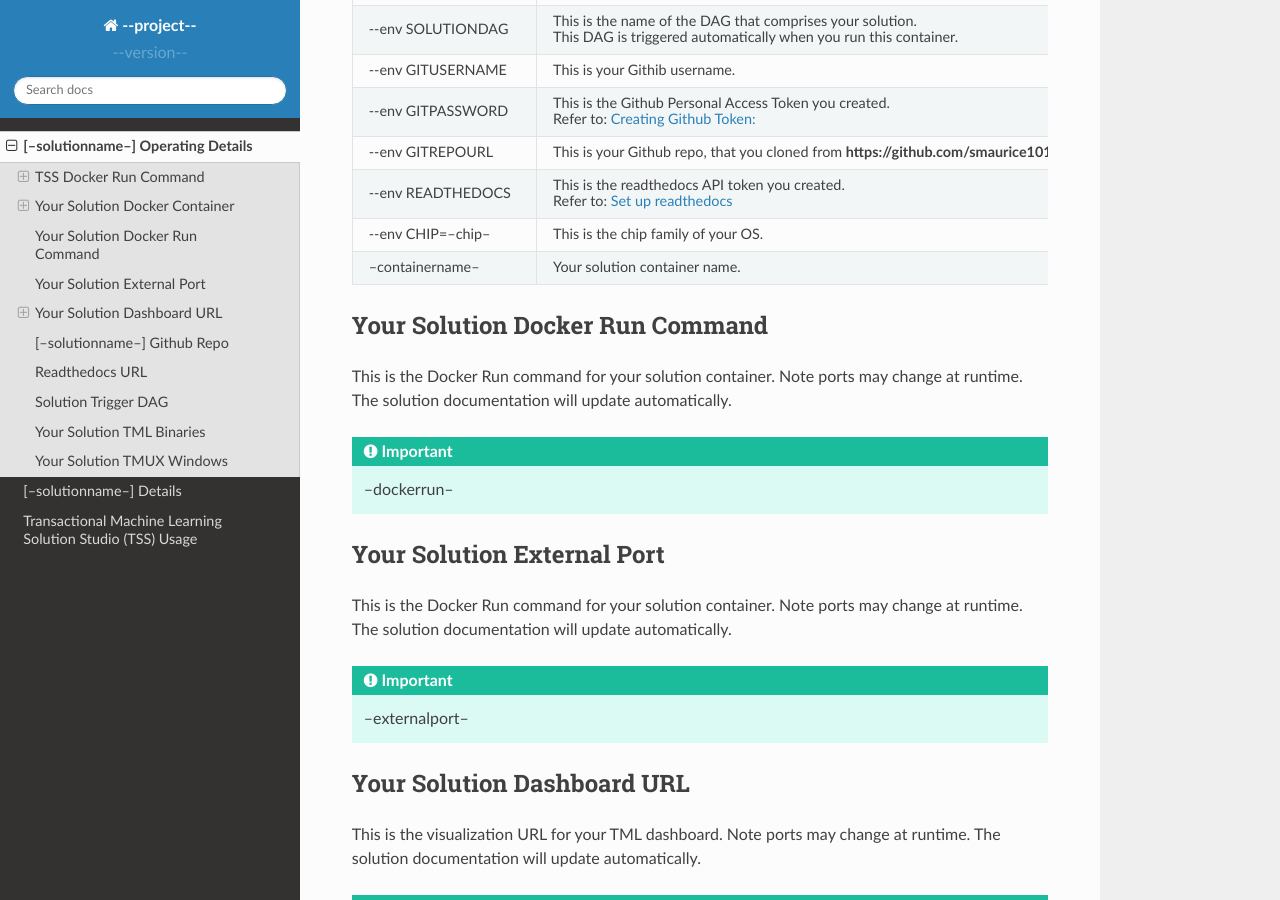
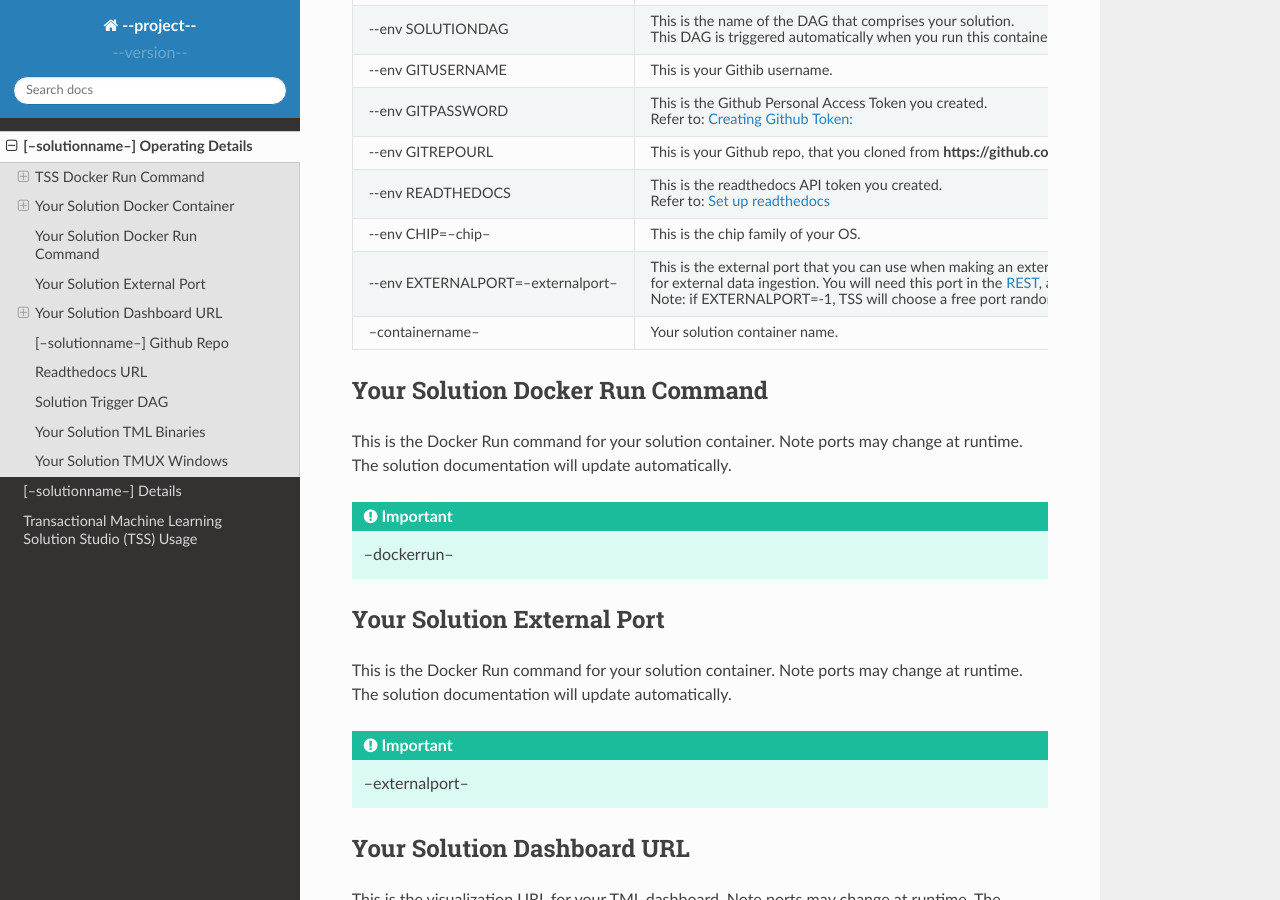
Before and after one commit to vanesalcb06/tssproject2-2b5c, a Sphinx documentation site: the page built from docs/source/operating.rst, in a window 1280 px wide and 900 px high, scrolled down 2181 px. Built offline with Sphinx 7.4.7 and the Read the Docs theme 2.0.0, drawn with Linux system fonts in a browser that asks for light colours.

Commit message:
Update operating.rst

```diff
--- a/docs/source/operating.rst
+++ b/docs/source/operating.rst
@@ -130,6 +130,12 @@ Your Solution Docker Run Command: Parameter Explanation
        Refer to: `Set up readthedocs <https://tml.readthedocs.io/en/latest/readthedocs.html>`_
    * - \-\-env CHIP=--chip--
      - This is the chip family of your OS.
+   * - \-\-env EXTERNALPORT=--externalport--
+     - This is the external port that you can use when making an external connection to your TML solution
+
+       for external data ingestion.  You will need this port in the `REST <https://tml.readthedocs.io/en/latest/tmlbuilds.html#step-3b-i-rest-api-client>`_, and `gRPC <https://tml.readthedocs.io/en/latest/tmlbuilds.html#step-3c-i-grpc-api-client>`_ clients.
+
+       Note: if EXTERNALPORT=-1, TSS will choose a free port randomly.
    * - --containername--
      - Your solution container name.
 
```
